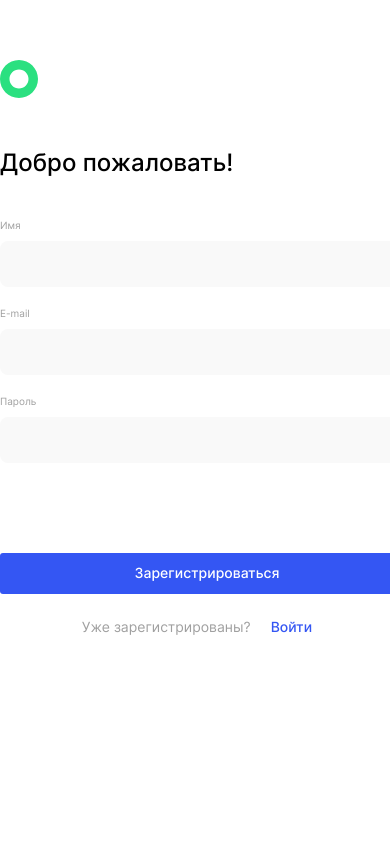
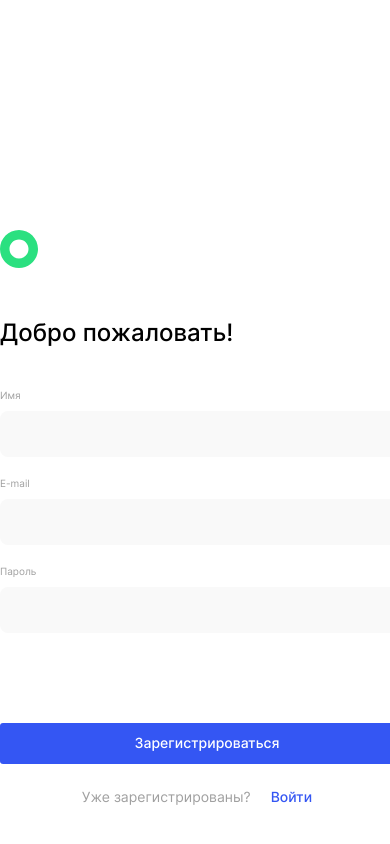
Before and after one commit to Olga-Sotula/movies-explorer-frontend, a React (Create React App) app: page /signup in a window 390 px wide. Shown: the top 844 px of the page. Built offline with nearby package versions, Linux system fonts and the light colour scheme.

Commit message:
add media 800 to auth

```diff
--- a/src/components/Auth/Auth.css
+++ b/src/components/Auth/Auth.css
@@ -1,16 +1,16 @@
 .auth {
   margin: 0 auto;
   max-width: 1280px;
+  box-sizing: border-box;
   display: flex;
   flex-direction: column;
   justify-content: center;
 }
 
 .auth__form {
-  margin: 0 auto;
+  margin: 60px auto 0;
   max-width: 414px;
   min-width: 414px;
-  margin-top: 60px;
   display: flex;
   flex-direction: column;
   justify-content: start;
@@ -72,3 +72,11 @@
   text-align: center;
   color: var(--dghost-color);
 }
+
+@media screen and (max-width: 800px) {
+  .auth__form {
+    margin: 230px auto;
+
+
+  }
+}
```
